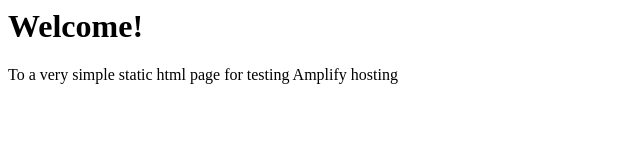
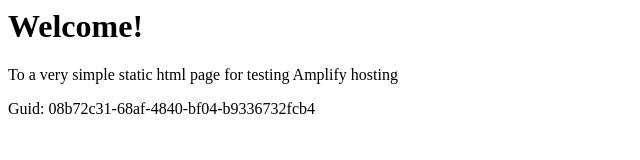
Before and after one commit to aws-aemilia-cmh/Github-PR-Commit-Integration-Test-DoNotTouch-Gith-OKSLNVO2-v1-preprod-us-east-2, a website: page src/index.html in a window 1280 px wide. Shown: the whole page, without its empty margins (0-640 px from the left). Drawn offline with Linux system fonts and the light colour scheme.

Commit message:
commit from integ tests

```diff
--- a/src/index.html
+++ b/src/index.html
@@ -1,3 +1,5 @@
+
+
 <html lang="en">
 
 <head>
@@ -10,6 +12,6 @@
 <body>
     <h1>Welcome!</h1>
     <p>To a very simple static html page for testing Amplify hosting</p>
-</body>
+    <p>Guid: 08b72c31-68af-4840-bf04-b9336732fcb4</p></body>
 
 </html>
```
